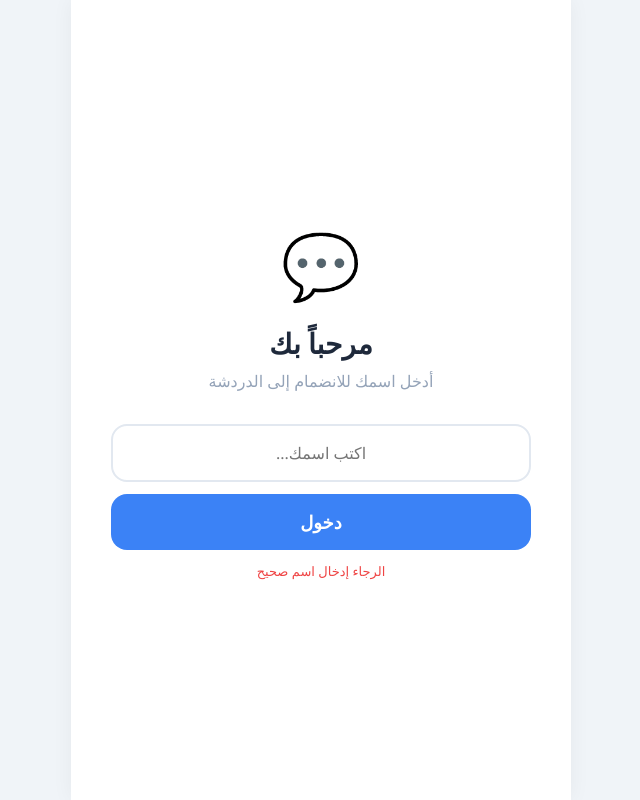
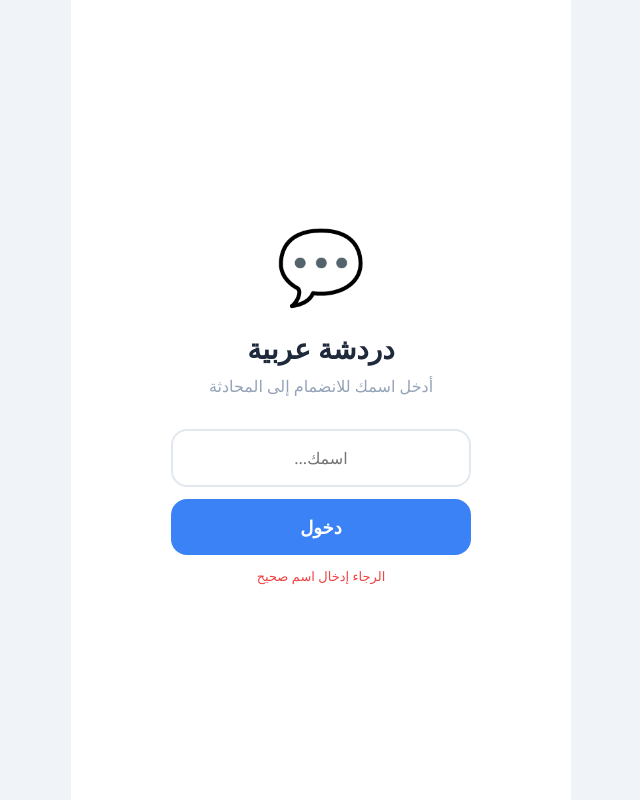
Before and after one commit to bynon55/chat-project, a website: page public/index.html in a window 1280 px wide. Both pictures are taken after a click on the button "دخول". Shown: the whole page, without its empty margins (319-959 px from the left). Drawn offline with Linux system fonts and the light colour scheme.

Commit message:
تحديث: دردشة عربية مع تسجيل دخول بالاسم

```diff
--- a/public/index.html
+++ b/public/index.html
@@ -3,27 +3,28 @@
 <head>
   <meta charset="UTF-8">
   <meta name="viewport" content="width=device-width, initial-scale=1.0">
-  <title>💬 منصة الدردشة</title>
+  <title>دردشة عربية</title>
   <style>
     * { margin: 0; padding: 0; box-sizing: border-box; font-family: 'Segoe UI', sans-serif; }
     body { background: #f0f4f8; height: 100vh; display: flex; justify-content: center; align-items: center; }
 
-    .app { width: 100%; max-width: 500px; height: 100vh; background: #fff; display: flex; flex-direction: column; overflow: hidden; box-shadow: 0 0 20px rgba(0,0,0,0.05); }
+    .app { width: 100%; max-width: 500px; height: 100vh; background: #fff; display: flex; flex-direction: column; overflow: hidden; }
 
-    /* تسجيل الدخول */
+    /* شاشة تسجيل الدخول */
     .login { display: flex; flex-direction: column; justify-content: center; align-items: center; height: 100%; padding: 40px; }
+    .login .logo { font-size: 72px; margin-bottom: 16px; }
     .login h1 { color: #1e293b; font-size: 28px; margin-bottom: 8px; }
     .login p { color: #94a3b8; margin-bottom: 32px; }
-    .login input { width: 100%; padding: 16px; border: 2px solid #e2e8f0; border-radius: 16px; font-size: 16px; text-align: center; }
-    .login input:focus { border-color: #3b82f6; outline: none; }
-    .login button { width: 100%; padding: 16px; background: #3b82f6; color: #fff; border: none; border-radius: 16px; font-size: 18px; font-weight: 600; cursor: pointer; margin-top: 12px; }
+    .login input { width: 100%; max-width: 300px; padding: 16px; border: 2px solid #e2e8f0; border-radius: 16px; font-size: 16px; text-align: center; outline: none; }
+    .login input:focus { border-color: #3b82f6; }
+    .login button { width: 100%; max-width: 300px; padding: 16px; background: #3b82f6; color: #fff; border: none; border-radius: 16px; font-size: 18px; font-weight: 600; cursor: pointer; margin-top: 12px; }
+    .login button:hover { background: #2563eb; }
     .login .error { color: #ef4444; font-size: 13px; margin-top: 12px; display: none; }
 
     /* شاشة الدردشة */
     .chat { display: none; flex-direction: column; height: 100%; }
     .chat.active { display: flex; }
 
-    /* الهيدر */
     .header { padding: 14px 18px; background: #fff; border-bottom: 1px solid #e2e8f0; display: flex; justify-content: space-between; align-items: center; }
     .header h1 { color: #1e293b; font-size: 18px; }
     .header .dot { width: 8px; height: 8px; background: #22c55e; border-radius: 50%; display: inline-block; }
@@ -31,15 +32,11 @@
     .header .actions button { background: none; border: none; font-size: 20px; cursor: pointer; padding: 4px 8px; }
     .header .user-count { color: #64748b; font-size: 13px; background: #f1f5f9; padding: 4px 12px; border-radius: 30px; }
 
-    /* الحالة */
     .status-bar { padding: 4px 18px; background: #f8fafc; border-bottom: 1px solid #e2e8f0; font-size: 12px; color: #94a3b8; }
     .status-bar.online { color: #22c55e; }
     .status-bar.offline { color: #ef4444; }
 
-    /* الجسم */
     .body { display: flex; flex: 1; overflow: hidden; position: relative; }
-
-    /* الرسائل */
     .messages-area { flex: 1; display: flex; flex-direction: column; overflow: hidden; }
     .messages { flex: 1; padding: 12px 16px; overflow-y: auto; display: flex; flex-direction: column; gap: 4px; background: #f8fafc; }
     .msg { padding: 10px 16px; border-radius: 18px; max-width: 88%; word-wrap: break-word; font-size: 14.5px; animation: fadeIn .2s ease; }
@@ -47,19 +44,16 @@
     .msg.self { background: #3b82f6; color: #fff; align-self: flex-end; border-bottom-right-radius: 4px; }
     .msg.other { background: #fff; color: #1e293b; align-self: flex-start; border-bottom-left-radius: 4px; border: 1px solid #e2e8f0; }
     .msg.system { background: #f1f5f9; color: #94a3b8; align-self: center; text-align: center; font-size: 12px; padding: 5px 18px; border-radius: 30px; }
-    .msg.private { background: #fef3c7; color: #1e293b; align-self: center; text-align: center; font-size: 12px; padding: 5px 18px; border-radius: 30px; border: 1px solid #fcd34d; }
     .msg .sender { font-size: 11px; font-weight: 600; color: #64748b; display: block; margin-bottom: 2px; }
     .msg.self .sender { color: rgba(255,255,255,0.7); }
     .msg .time { font-size: 10px; opacity: .4; margin-right: 6px; }
 
-    /* الإدخال */
     .input-area { padding: 10px 16px 14px; background: #fff; border-top: 1px solid #e2e8f0; display: flex; gap: 10px; }
     .input-area input { flex: 1; padding: 12px 18px; border: 2px solid #e2e8f0; border-radius: 30px; font-size: 15px; outline: none; background: #f8fafc; }
     .input-area input:focus { border-color: #3b82f6; }
     .input-area button { padding: 12px 22px; background: #3b82f6; color: #fff; border: none; border-radius: 30px; font-size: 15px; font-weight: 600; cursor: pointer; }
     .input-area button:disabled { opacity: .4; }
 
-    /* القائمة الجانبية (المتصلون) */
     .sidebar { position: absolute; top: 0; right: 0; bottom: 0; width: 220px; background: #fff; border-left: 1px solid #e2e8f0; transform: translateX(100%); transition: transform .3s ease; z-index: 10; display: flex; flex-direction: column; }
     .sidebar.open { transform: translateX(0); }
     .sidebar .header { border-bottom: 1px solid #e2e8f0; padding: 12px 16px; }
@@ -72,7 +66,6 @@
     .sidebar .user-item .name { color: #1e293b; font-size: 14px; font-weight: 500; }
     .sidebar .user-item .badge { background: #3b82f6; color: #fff; font-size: 10px; padding: 2px 10px; border-radius: 30px; margin-right: auto; }
 
-    /* نافذة الدردشة الفردية */
     .private-overlay { display: none; position: absolute; top: 0; left: 0; right: 0; bottom: 0; background: #fff; z-index: 20; flex-direction: column; }
     .private-overlay.open { display: flex; }
     .private-overlay .header { border-bottom: 1px solid #e2e8f0; }
@@ -82,7 +75,6 @@
     .private-input input { flex: 1; padding: 12px 18px; border: 2px solid #e2e8f0; border-radius: 30px; font-size: 15px; outline: none; background: #f8fafc; }
     .private-input button { padding: 12px 22px; background: #3b82f6; color: #fff; border: none; border-radius: 30px; font-size: 15px; font-weight: 600; cursor: pointer; }
 
-    /* الإعدادات */
     .settings-overlay { display: none; position: fixed; top: 0; left: 0; right: 0; bottom: 0; background: rgba(0,0,0,.3); backdrop-filter: blur(4px); z-index: 100; justify-content: center; align-items: center; padding: 24px; }
     .settings-overlay.open { display: flex; }
     .settings-panel { background: #fff; border-radius: 28px; padding: 32px 28px; width: 100%; max-width: 380px; }
@@ -94,7 +86,6 @@
     .settings-actions .save { background: #3b82f6; color: #fff; }
     .settings-actions .close { background: #f1f5f9; color: #64748b; }
 
-    /* التبويبات */
     .tabs { display: flex; border-top: 1px solid #e2e8f0; background: #fff; }
     .tab { flex: 1; padding: 8px 0; text-align: center; color: #94a3b8; font-size: 11px; cursor: pointer; border-bottom: 2px solid transparent; }
     .tab.active { color: #3b82f6; border-bottom-color: #3b82f6; }
@@ -103,20 +94,21 @@
 </head>
 <body>
 <div class="app">
-  <!-- تسجيل الدخول -->
-  <div class="login" id="login">
-    <div style="font-size:64px;margin-bottom:16px">💬</div>
-    <h1>مرحباً بك</h1>
-    <p>أدخل اسمك للانضمام إلى الدردشة</p>
-    <input type="text" id="loginName" placeholder="اكتب اسمك..." maxlength="20">
+
+  <!-- شاشة تسجيل الدخول بالاسم فقط -->
+  <div class="login" id="loginScreen">
+    <div class="logo">💬</div>
+    <h1>دردشة عربية</h1>
+    <p>أدخل اسمك للانضمام إلى المحادثة</p>
+    <input type="text" id="loginName" placeholder="اسمك..." maxlength="20">
     <button id="loginBtn">دخول</button>
     <div class="error" id="loginError">الرجاء إدخال اسم صحيح</div>
   </div>
 
   <!-- شاشة الدردشة -->
-  <div class="chat" id="chat">
+  <div class="chat" id="chatScreen">
     <div class="header">
-      <h1>💬 دردشة <span class="dot"></span></h1>
+      <h1>💬 دردشة عربية <span class="dot"></span></h1>
       <div class="actions">
         <span class="user-count" id="userCount">0 متصل</span>
         <button id="settingsToggle">⚙️</button>
@@ -134,7 +126,6 @@
         </div>
       </div>
 
-      <!-- القائمة الجانبية -->
       <div class="sidebar" id="sidebar">
         <div class="header" style="display:flex;justify-content:space-between;align-items:center;">
           <h3>👥 المتصلون</h3>
@@ -143,7 +134,6 @@
         <div class="users-list" id="usersList"></div>
       </div>
 
-      <!-- نافذة الدردشة الفردية -->
       <div class="private-overlay" id="privateOverlay">
         <div class="header" style="display:flex;align-items:center;gap:12px;">
           <button class="back-btn" id="closePrivate">←</button>
@@ -164,7 +154,6 @@
     </div>
   </div>
 
-  <!-- الإعدادات -->
   <div class="settings-overlay" id="settingsOverlay">
     <div class="settings-panel">
       <h2>⚙️ الإعدادات</h2>
@@ -180,15 +169,14 @@
 
 <script>
 // =============================================
-// الكود الرئيسي - مع قائمة جانبية ودردشة خاصة
+// كود الدردشة - تسجيل دخول بالاسم فقط
 // =============================================
 
-// ===== العناصر =====
-const login = document.getElementById('login');
-const chat = document.getElementById('chat');
+const loginScreen = document.getElementById('loginScreen');
 const loginName = document.getElementById('loginName');
 const loginBtn = document.getElementById('loginBtn');
 const loginError = document.getElementById('loginError');
+const chatScreen = document.getElementById('chatScreen');
 const messages = document.getElementById('messages');
 const msgInput = document.getElementById('msgInput');
 const sendBtn = document.getElementById('sendBtn');
@@ -212,7 +200,6 @@ const privateTitle = document.getElementById('privateTitle');
 const closePrivate = document.getElementById('closePrivate');
 const tabUsers = document.getElementById('tabUsers');
 
-// ===== متغيرات =====
 let ws = null;
 let myName = '';
 let users = [];
@@ -222,11 +209,14 @@ let privateCache = {};
 // ===== تسجيل الدخول =====
 loginBtn.onclick = () => {
   const name = loginName.value.trim();
-  if (!name || name.length < 2) { loginError.style.display = 'block'; return; }
+  if (!name || name.length < 2) {
+    loginError.style.display = 'block';
+    return;
+  }
   loginError.style.display = 'none';
   myName = name;
-  login.style.display = 'none';
-  chat.classList.add('active');
+  loginScreen.style.display = 'none';
+  chatScreen.classList.add('active');
   currentNameDisplay.textContent = `الاسم الحالي: ${myName}`;
   connect();
 };
@@ -345,13 +335,11 @@ function openPrivateChat(user) {
   privateMsgInput.focus();
 }
 
-// ===== إغلاق الدردشة الفردية =====
 closePrivate.onclick = () => {
   privateOverlay.classList.remove('open');
   privateWith = null;
 };
 
-// ===== إرسال رسالة خاصة =====
 function sendPrivate() {
   const text = privateMsgInput.value.trim();
   if (!text || !privateWith) return;
@@ -379,7 +367,7 @@ function sendMessage() {
 sendBtn.onclick = sendMessage;
 msgInput.onkeydown = (e) => { if (e.key === 'Enter') sendMessage(); };
 
-// ===== فتح/إغلاق القائمة الجانبية =====
+// ===== القائمة الجانبية =====
 sidebarToggle.onclick = () => { sidebar.classList.toggle('open'); };
 closeSidebar.onclick = () => { sidebar.classList.remove('open'); };
 tabUsers.onclick = () => { sidebar.classList.toggle('open'); };
```
